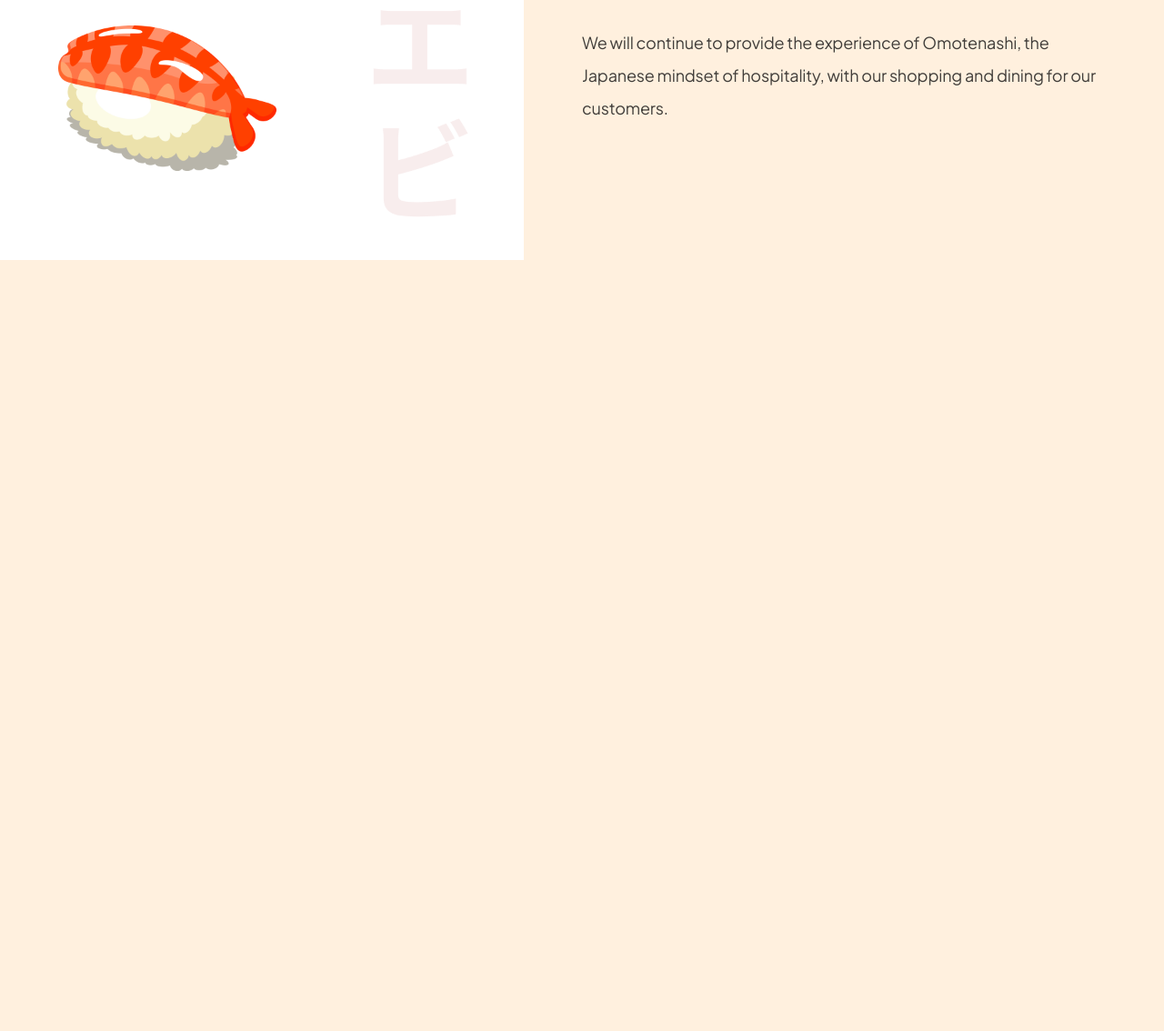
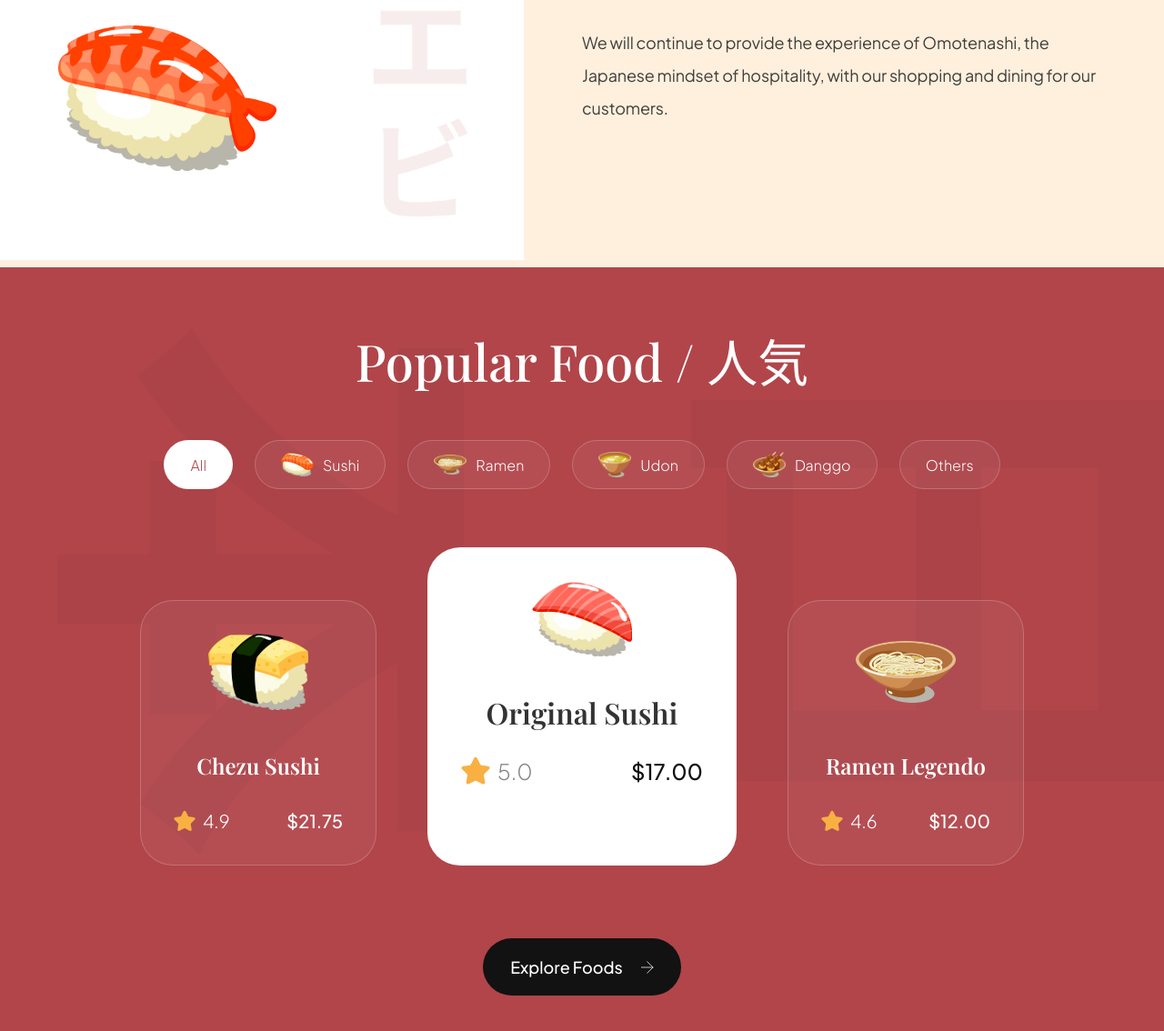
Before and after one commit to Ase020/papa-dishes, a website built with Vite: page index.html in a window 1280 px wide. Shown: the part 1214-2348 px from the top of the page at 91% size. Before the commit the page ends 1508 px from the top, so only its background shows below. Built offline with nearby package versions, Linux system fonts and the light colour scheme.

Commit message:
popular section build

```diff
--- a/css/sections/popular.css
+++ b/css/sections/popular.css
@@ -0,0 +1,186 @@
+.popular-foods {
+  padding: 64px;
+  display: flex;
+  flex-direction: column;
+  background: var(--primary-color);
+  background-image: url("../../assets/popular_bg.png");
+  background: no-repeat center contain;
+  overflow: hidden;
+}
+
+.popular-foods__title {
+  font-family: var(--playfair-display);
+  font-weight: 500;
+  font-size: 56px;
+  line-height: 78px;
+  color: #fff;
+  text-align: center;
+}
+
+.popular-foods__filters {
+  margin-top: 48px;
+  max-width: 100%;
+  overflow-x: auto;
+  display: flex;
+  justify-content: center;
+  gap: 24px;
+}
+
+.popular-foods__filter-btn {
+  padding: 8px 28px;
+
+  display: flex;
+  align-items: center;
+  flex-direction: row;
+  gap: 10px;
+  background: rgba(255, 255, 255, 0.05);
+  border: 1px solid rgba(255, 255, 255, 0.2);
+  border-radius: 46px;
+  font-size: 16px;
+  color: #fff;
+  font-weight: 300;
+  line-height: 25px;
+  font-family: var(--plus-jakarta-sans);
+  cursor: pointer;
+}
+
+.popular-foods__filter-btn img {
+  width: 36px;
+  height: 36px;
+  object-fit: contain;
+}
+
+.popular-foods__filter-btn.active {
+  background-color: #fff;
+  color: var(--primary-color);
+}
+
+.popular-foods__filter-btn:hover {
+  background-color: #fff;
+  color: var(--primary-color);
+}
+
+.popular-foods__catalogue {
+  margin-top: 64px;
+  display: flex;
+  justify-content: center;
+  align-items: flex-end;
+  gap: 56px;
+  flex-wrap: wrap;
+}
+
+.popular-foods__button {
+  width: fit-content;
+  padding: 20px 30px;
+  margin: 80px auto 0;
+  cursor: pointer;
+  color: #fff;
+  font-family: var(--plus-jakarta-sans);
+  font-weight: 500;
+  font-size: 18px;
+  line-height: 23px;
+  display: flex;
+  align-items: center;
+  flex-direction: row;
+  border: none;
+  outline: none;
+  background: var(--secondary-color);
+  border-radius: 64px;
+  gap: 20px;
+}
+
+.popular-foods__button img {
+  height: 14px;
+  width: 14px;
+  object-fit: contain;
+}
+
+.popular-foods__card {
+  padding: 36px;
+  min-width: 260px;
+  height: fit-content;
+  display: flex;
+  flex-direction: column;
+  align-items: center;
+  background: rgba(255, 255, 255, 0.05);
+  border-radius: 36px;
+  border: 1px solid rgba(255, 255, 255, 0.2);
+}
+
+.popular-foods__card-image {
+  width: 110px;
+  height: 84px;
+  object-fit: contain;
+}
+
+.popular-foods__card-title {
+  margin-top: 45px;
+  font-weight: 600;
+  font-size: 24px;
+  color: #fff;
+  line-height: 32px;
+  font-family: var(--playfair-display);
+  text-align: center;
+}
+
+.popular-foods__card-details {
+  width: 100%;
+  margin-top: 32px;
+}
+
+.popular-foods__card-rating {
+  display: flex;
+  align-items: center;
+  gap: 8px;
+}
+
+.popular-foods__card-rating img {
+  width: 24px;
+  height: 24px;
+  object-fit: contain;
+}
+
+.popular-foods__card-rating p {
+  font-size: 20px;
+  font-weight: 300;
+  font-family: var(--plus-jakarta-sans);
+  color: #fff;
+}
+
+.popular-foods__card-price {
+  font-size: 20px;
+  font-weight: 500;
+  font-family: var(--plus-jakarta-sans);
+  color: #fff;
+}
+
+.popular-foods__card.active-card {
+  background-color: #fff;
+  min-width: 340px;
+  height: 350px;
+}
+
+.popular-foods__card .active-card .popular-foods__card-image {
+  width: 214px;
+  height: 160px;
+}
+
+.popular-foods__card.active-card .popular-foods__card-title {
+  color: var(--black-300);
+  font-size: 32px;
+}
+
+.popular-foods__card.active-card .popular-foods__card-rating img {
+  width: 32px;
+  height: 32px;
+}
+
+.popular-foods__card.active-card .popular-foods__card-rating p {
+  font-size: 24px;
+  color: var(--gray-100);
+}
+
+.popular-foods__card.active-card .popular-foods__card-price {
+  font-size: 24px;
+  color: var(--secondary-color);
+}
--- a/index.html
+++ b/index.html
@@ -111,6 +111,100 @@
       </div>
     </section>
 
+    <section class="popular-foods" id="menu">
+      <h2 class="popular-foods__title">Popular Food / 人気</h2>
+
+      <div class="popular-foods__filters sushi__hide-scrollbar">
+        <button class="popular-foods__filter-btn active">All</button>
+
+        <button class="popular-foods__filter-btn">
+          <img src="assets/sushi-9.png" alt="sushi" />
+          Sushi
+        </button>
+
+        <button class="popular-foods__filter-btn">
+          <img src="assets/sushi-8.png" alt="ramen" />
+          Ramen
+        </button>
+
+        <button class="popular-foods__filter-btn">
+          <img src="assets/sushi-7.png" alt="udon" />
+          Udon
+        </button>
+
+        <button class="popular-foods__filter-btn">
+          <img src="assets/sushi-6.png" alt="danggo" />
+          Danggo
+        </button>
+
+        <button class="popular-foods__filter-btn">Others</button>
+      </div>
+
+      <div class="popular-foods__catalogue">
+        <article class="popular-foods__card">
+          <img
+            src="assets/sushi-12.png"
+            alt="sushi-img"
+            class="popular-foods__card-image"
+          />
+
+          <h4 class="popular-foods__card-title">Chezu Sushi</h4>
+
+          <div class="popular-foods__card-details flex-between">
+            <div class="popular-foods__card-rating">
+              <img src="assets/star.svg" alt="star" />
+              <p>4.9</p>
+            </div>
+
+            <p class="popular-foods__card-price">$21.75</p>
+          </div>
+        </article>
+
+        <article class="popular-foods__card active-card">
+          <img
+            src="assets/sushi-11.png"
+            alt="sushi-11"
+            class="popular-foods__card-image"
+          />
+
+          <h4 class="popular-foods__card-title">Original Sushi</h4>
+
+          <div class="popular-foods__card-details flex-between">
+            <div class="popular-foods__card-rating">
+              <img src="assets/star.svg" alt="star" />
+              <p>5.0</p>
+            </div>
+
+            <p class="popular-foods__card-price">$17.00</p>
+          </div>
+        </article>
+
+        <article class="popular-foods__card">
+          <img
+            src="assets/sushi-10.png"
+            alt="sushi-10"
+            class="popular-foods__card-image"
+          />
+
+          <h4 class="popular-foods__card-title">Ramen Legendo</h4>
+
+          <div class="popular-foods__card-details flex-between">
+            <div class="popular-foods__card-rating">
+              <img src="assets/star.svg" alt="star" />
+              <p>4.6</p>
+            </div>
+
+            <p class="popular-foods__card-price">$12.00</p>
+          </div>
+        </article>
+      </div>
+
+      <button class="popular-foods__button">
+        Explore Foods
+        <img src="assets/arrow-right.svg" alt="arrow_right" />
+      </button>
+    </section>
+
     <script src="js/script.js" type="module"></script>
   </body>
 </html>
```
